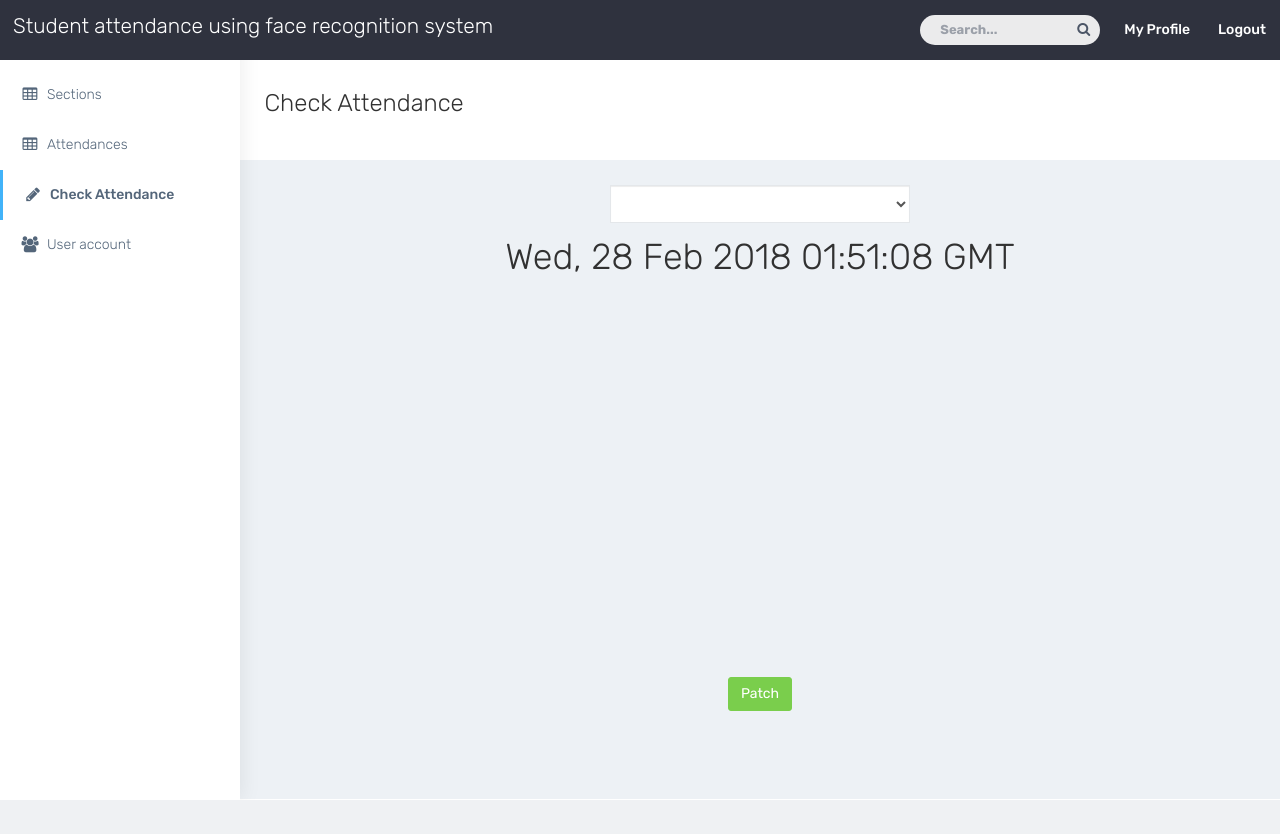
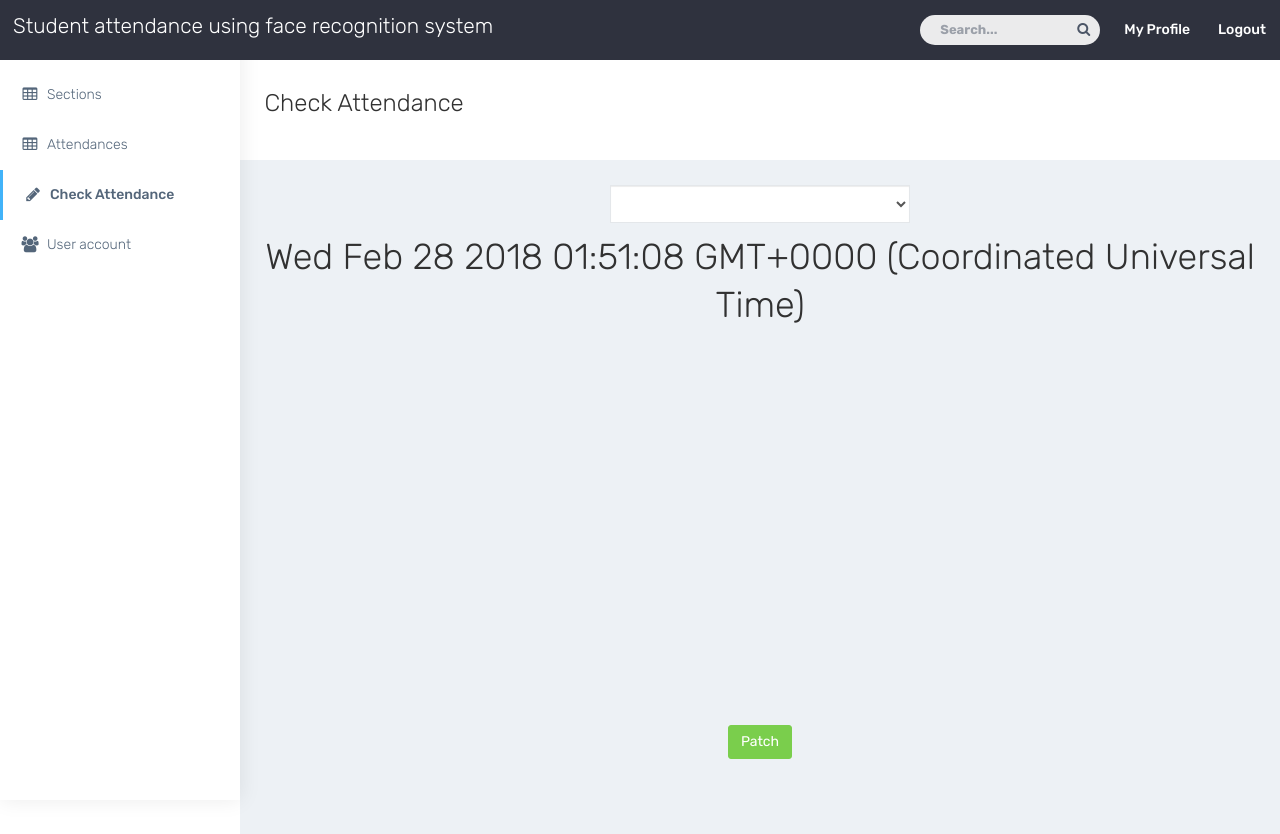
Before and after one commit to coreandroid/faceid, a PHP site: page /checknow.php in a window 1280 px wide. Before the commit the page ends 800 px from the top, so only its background shows below. Run offline with PHP 8.4, Linux system fonts and the light colour scheme; the visitor is signed in with stand-in values (Sample User, id 1); data that the repository does not hold is empty; some libraries are stand-ins or nearby versions.

Commit message:
checknow.php

```diff
--- a/html/checknow.php
+++ b/html/checknow.php
@@ -111,12 +111,10 @@ if(!isset($_SESSION['LogId'])){
 
             setInterval(function(){
 
-                 document.getElementById("demo").innerHTML = new Date().toUTCString();
+                 document.getElementById("demo").innerHTML = new Date().toString().replace("GMT+0800 (Malay Peninsula Standard Time)","");
 
             },1000);
-
-
-            // Put event listeners into place
+           // Put event listeners into place
         window.addEventListener("DOMContentLoaded", function() {
             // Grab elements, create settings, etc.
             var canvas = document.getElementById('canvas');
```
